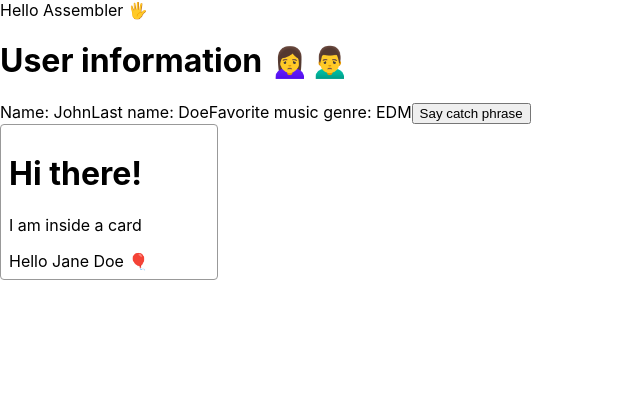
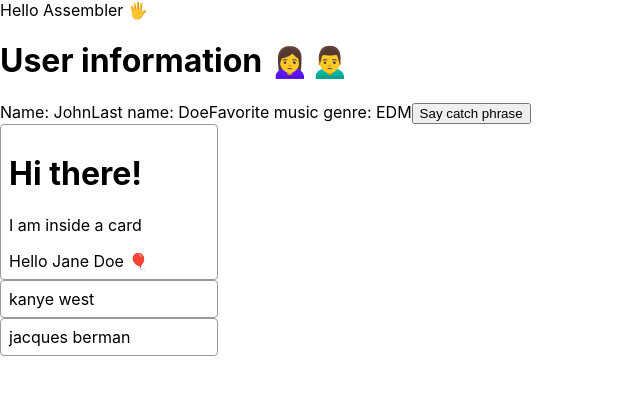
Before and after one commit to Damantino/react-intro-workshop, a React (Create React App) app: page / in a window 1280 px wide. Shown: the top 394 px of the page, without its empty margins (0-640 px from the left). Built offline with nearby package versions, Linux system fonts and the light colour scheme.

Commit message:
feat: implement CardList

```diff
--- a/src/App.js
+++ b/src/App.js
@@ -1,8 +1,14 @@
 import Card from "./components/Card";
+import CardList from "./components/CardList";
 import Greeter from "./components/Greeter";
 import PersonDetails from "./components/PersonDetails";
 
 function App() {
+  const peopleList = [
+    { name: "kanye", lastName: "west" },
+    { name: "jacques", lastName: "berman" },
+  ];
+
   return (
     <div>
       <Greeter name="Assembler" emoji="🖐" />
@@ -19,6 +25,7 @@ function App() {
         <p>I am inside a card</p>
         <Greeter name="Jane Doe" emoji="🎈" />
       </Card>
+      <CardList list={peopleList} />
     </div>
   );
 }
```
Also changed, not shown: 1 other file (tests, documents, lock files or other folders).
